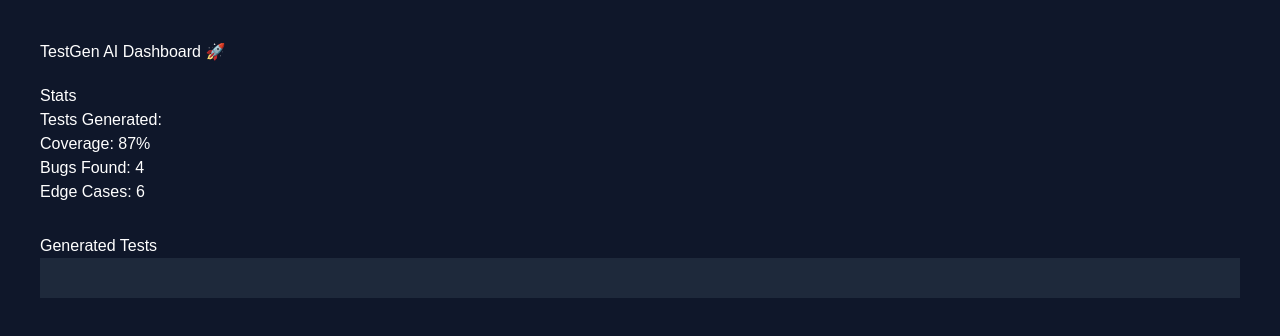
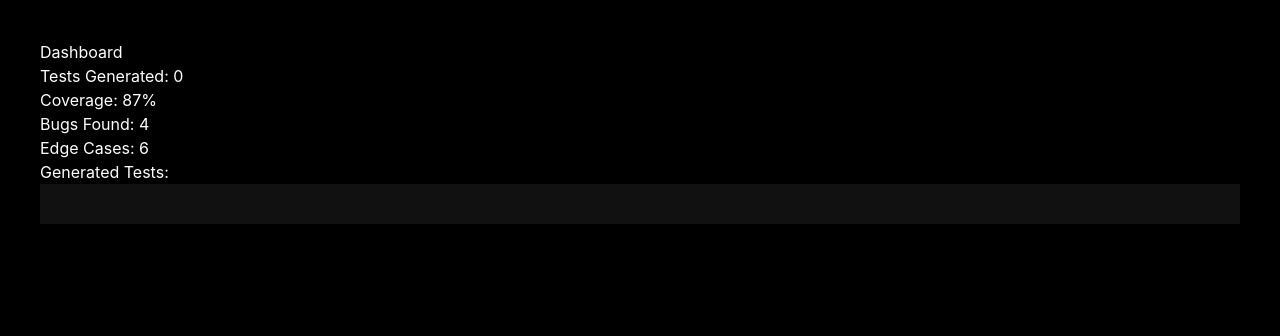
Before and after one commit to divya2538/testgen-ai, a React app in the folder frontend/: page /dashboard in a window 1280 px wide. Shown: the top 336 px of the page. Built offline with nearby package versions, Linux system fonts and the light colour scheme; the HTML template or start-up script is replaced by a standard one.

Commit message:
Update Dashboard.jsx

```diff
--- a/frontend/src/pages/Dashboard.jsx
+++ b/frontend/src/pages/Dashboard.jsx
@@ -1,45 +1,18 @@
 export default function Dashboard({ results }) {
+  return (
+    <div style={{ padding: 40, color: "white", background: "#000", minHeight: "100vh" }}>
+      <h1>Dashboard</h1>
 
-  if (!results) {
-    return (
-      <div style={{ padding: "40px", color: "white" }}>
-        No results yet. Go back and generate tests.
-      </div>
-    );
-  }
+      <h2>Tests Generated: {results?.tests?.length || 0}</h2>
+      <h2>Coverage: {results?.coverage || 0}%</h2>
+      <h2>Bugs Found: {results?.bugsFound || 0}</h2>
+      <h2>Edge Cases: {results?.edgeCases || 0}</h2>
 
-  return (
-    <div style={{
-      minHeight: "100vh",
-      background: "#0f172a",
-      color: "white",
-      padding: "40px",
-      fontFamily: "Arial"
-    }}>
+      <h3>Generated Tests:</h3>
 
-      <h1>TestGen AI Dashboard 🚀</h1>
-
-      <div style={{ marginTop: "20px" }}>
-        <h2>Stats</h2>
-
-        <p>Tests Generated: {results.testsGenerated}</p>
-        <p>Coverage: {results.coverage}%</p>
-        <p>Bugs Found: {results.bugsFound}</p>
-        <p>Edge Cases: {results.edgeCases}</p>
-      </div>
-
-      <div style={{ marginTop: "30px" }}>
-        <h2>Generated Tests</h2>
-
-        <pre style={{
-          background: "#1e293b",
-          padding: "20px",
-          whiteSpace: "pre-wrap"
-        }}>
-          {results.rawTests}
-        </pre>
-      </div>
-
+      <pre style={{ background: "#111", padding: 20 }}>
+        {results?.tests || "No tests generated yet"}
+      </pre>
     </div>
   );
 }
```
